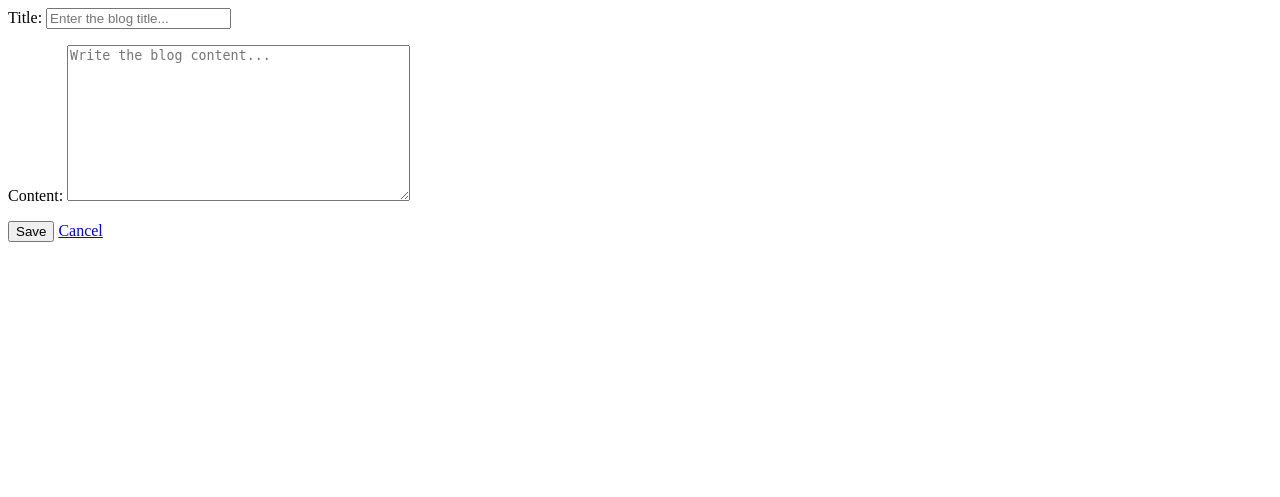
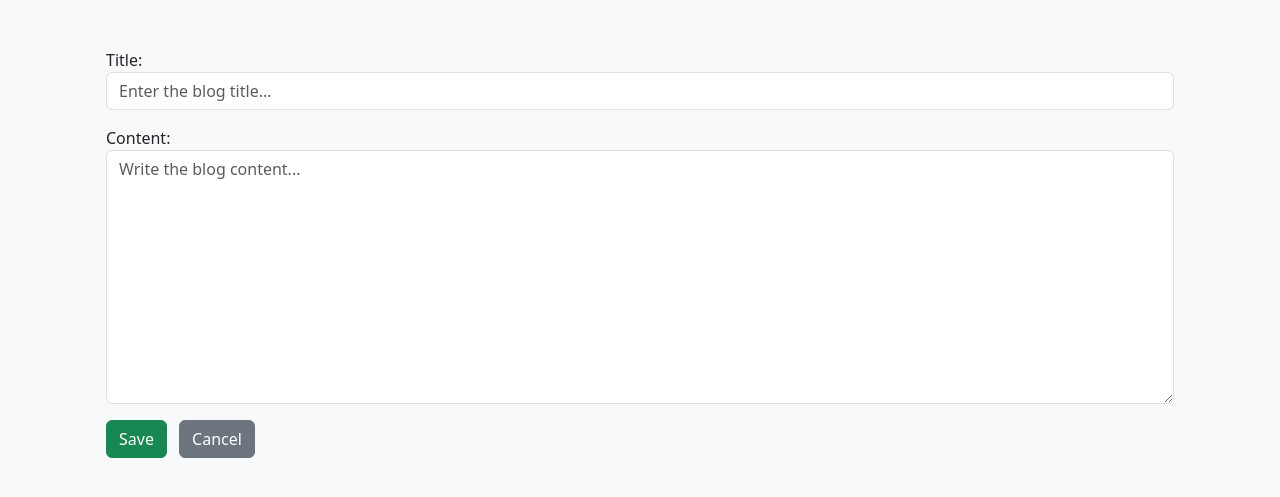
Before and after one commit to Alvix11/personal-blog, a Django app: page /create/ in a window 1280 px wide. Shown: the top 497 px of the page. Run offline with Django 5.2, Linux system fonts and the light colour scheme.

Commit message:
Modified everything to look more stylized

```diff
--- a/blog/templates/post_create.html
+++ b/blog/templates/post_create.html
@@ -1,7 +1,16 @@
+{% extends "base.html" %}
 
-<form method="post">
-    {% csrf_token %}
-    {{ form.as_p }}
-    <button type="submit">Save</button>
-    <a href="{% url 'list' %}">Cancel</a>
-</form>
+{% block title %} Post Create {% endblock title %}
+
+{% block content %}
+
+    <div class="container mt-4" style="max-width: 1200px;">
+        <form method="post">
+            {% csrf_token %}
+            {{ form.as_p }}
+            <button type="submit" class="btn btn-success">Save</button>
+            <a href="{% url 'list' %}" class="btn btn-secondary ms-2">Cancel</a>
+        </form>
+    </div>
+
+{% endblock content %}
```
